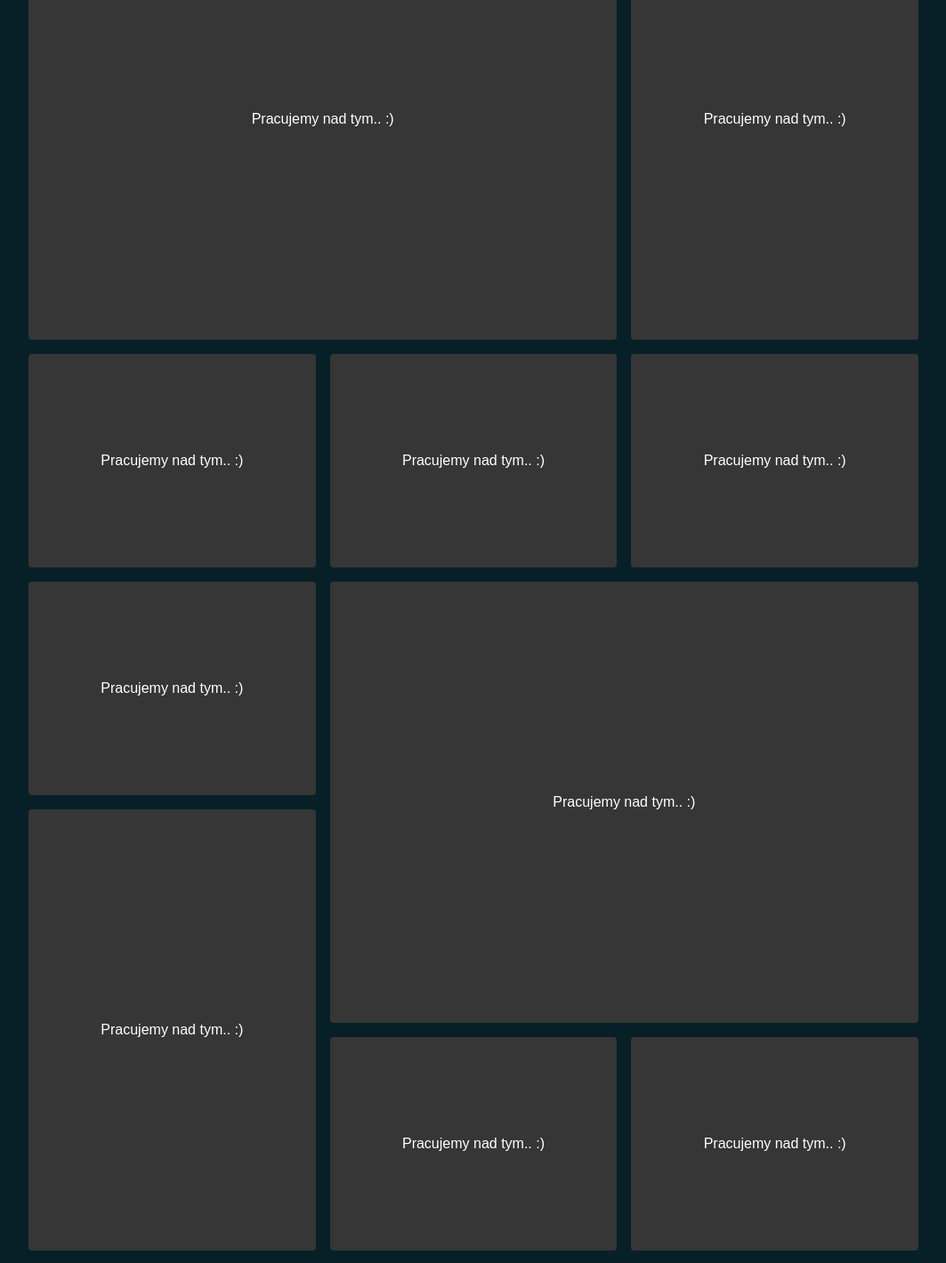
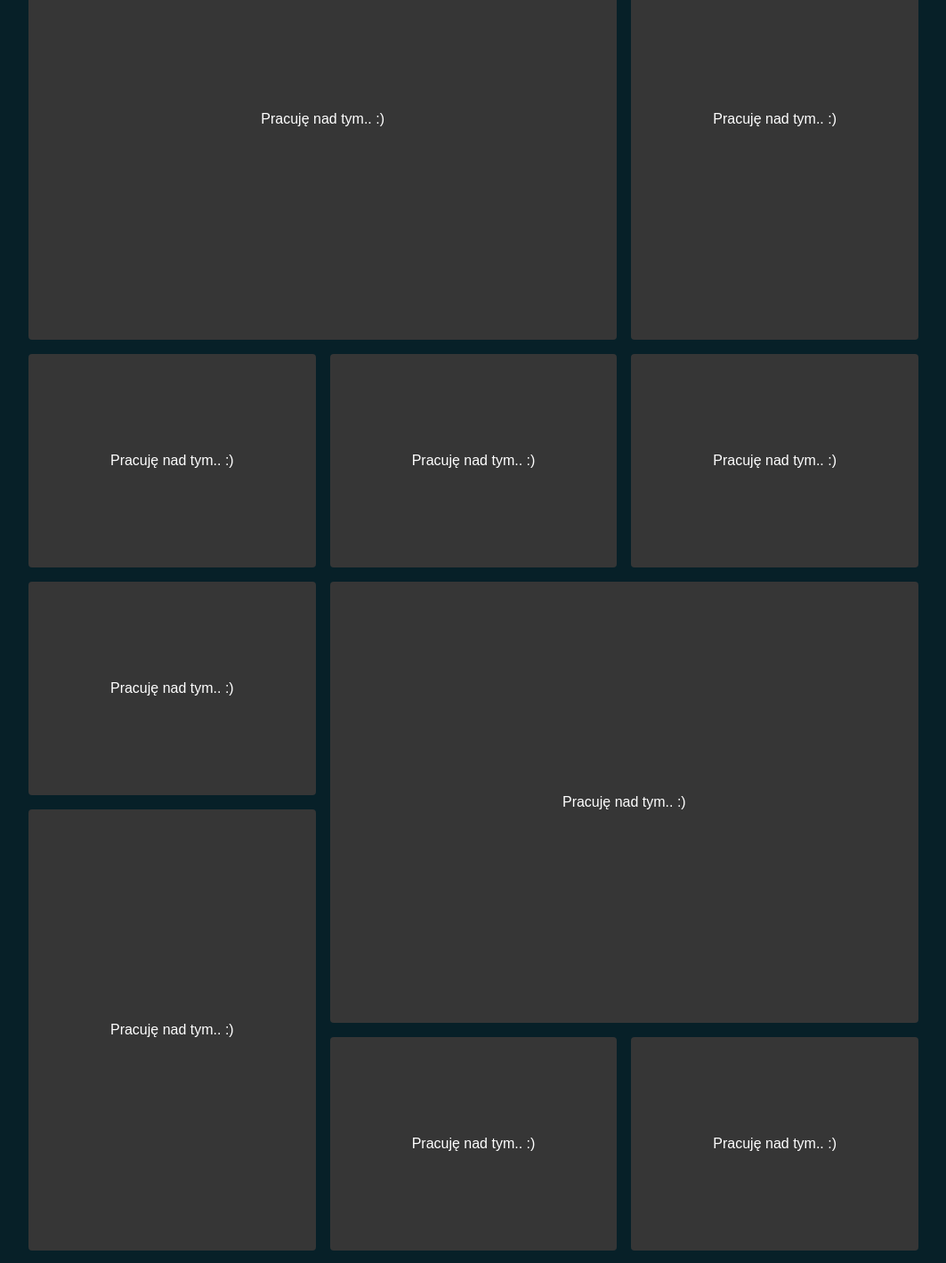
Before and after one commit to Anathretic/nietypowa-sowa-website, a React (Vite) app: page /galeria-prac in a window 1280 px wide. Shown: the part 400-1820 px from the top of the page at 89% size, without its empty margins (108-1171 px from the left). Built offline with nearby package versions, Linux system fonts and the light colour scheme; a web font is replaced by a local one.

Commit message:
Added features and fixes after UX/UI audit and improved logic

```diff
--- a/src/components/Forms/components/FormElements.jsx
+++ b/src/components/Forms/components/FormElements.jsx
@@ -37,7 +37,7 @@ export const FormReCaptchaV2 = ({ refCaptcha, reCaptchaErrorValue }) => {
 	const isMobile = useMediaQuery({ query: '(max-width: 500px)' });
 
 	return (
-		<div className='form-recaptcha-box'>
+		<div className={`form-recaptcha-box ${reCaptchaErrorValue && 'form-recaptcha-box-error'}`}>
 			<ReCAPTCHA
 				key={isMobile ? 'compact-recaptcha' : 'normal-recaptcha'}
 				size={isMobile ? 'compact' : 'normal'}
--- a/src/components/Forms/styles/styles.css
+++ b/src/components/Forms/styles/styles.css
@@ -15,8 +15,15 @@
 	padding: 1em 0 1em 4px;
 }
 
+.form-recaptcha-box div div div div iframe {
+	border: 1px solid transparent;
+	border-radius: 0.35em;
+}
+
 .form-label {
 	padding-bottom: 0.25em;
+	width: 100%;
+	text-align: start;
 }
 
 .form-input,
@@ -63,8 +70,12 @@
 	padding-top: 0.25em;
 	height: 1em;
 	width: 100%;
-	font-size: 0.8em;
+	font-size: 0.9em;
 	visibility: hidden;
+}
+
+.form-textarea-error {
+	font-size: 0.95em;
 }
 
 .form-recaptcha-error {
@@ -72,6 +83,10 @@
 	height: 2px;
 	width: 90%;
 	font-size: 0.95em;
+}
+
+.form-recaptcha-box-error div div div div iframe {
+	border: 3px solid #c80c59;
 }
 
 form input:invalid[focused='true'] ~ span,
@@ -105,7 +120,8 @@ form textarea:invalid[focused='true'] {
 
 @media screen and (min-width: 400px) {
 	.form-input,
-	.form-textarea {
+	.form-textarea,
+	.form-label {
 		width: 90%;
 	}
 }
@@ -135,7 +151,7 @@ form textarea:invalid[focused='true'] {
 	}
 
 	.form-input-error {
-		font-size: 0.9rem;
+		font-size: 0.95em;
 	}
 
 	.form-textarea-error,
--- a/src/sections/Contact/Contact.jsx
+++ b/src/sections/Contact/Contact.jsx
@@ -1,6 +1,7 @@
 import { Link } from 'react-router-dom';
 import { ContactForm } from '../../components/Forms/ContactForm';
 import { scrollToTop } from '../../utils/scrollToTopUtils';
+import { FiMail, FiPhone } from 'react-icons/fi';
 import { GiOwl } from 'react-icons/gi';
 
 import './styles/styles.css';
@@ -26,12 +27,22 @@ const Contact = () => {
 					</p>
 					<ul className='contact-title-info-box'>
 						<li>
-							<p>E-mail:</p>
-							<p>nietypowasowa@gmail.com</p>
+							<div>
+								<FiMail />
+							</div>
+							<div>
+								<p>E-mail:</p>
+								<p>nietypowasowa@gmail.com</p>
+							</div>
 						</li>
 						<li>
-							<p>Telefon:</p>
-							<p>+48 577 738 995</p>
+							<div>
+								<FiPhone />
+							</div>
+							<div>
+								<p>Telefon:</p>
+								<p>+48 577 738 995</p>
+							</div>
 						</li>
 					</ul>
 					<GiOwl className='contact-title-icon contact-title-icon--first' fontSize={70} />
--- a/src/sections/Contact/styles/styles.css
+++ b/src/sections/Contact/styles/styles.css
@@ -37,13 +37,11 @@
 
 .contact-title-subtext,
 .contact-title-info-box {
+	padding: 1em 0.2em;
 	width: 90%;
-	max-width: 400px;
-	text-align: center;
 }
 
 .contact-title-subtext {
-	padding: 1rem;
 	line-height: 1.8em;
 }
 
@@ -58,13 +56,28 @@
 }
 
 .contact-title-info-box {
-	padding: 2rem 0;
 	list-style-type: none;
 }
 
 .contact-title-info-box li {
-	padding: 0.5em;
+	display: flex;
+	align-items: center;
+	flex-direction: row;
+	padding: 0.5em 0;
 	width: 100%;
+}
+
+.contact-title-info-box li div:first-of-type {
+	display: block;
+	margin-right: 20px;
+}
+
+.contact-title-info-box li div:first-of-type svg {
+	font-size: 28px;
+}
+
+.contact-title-info-box li:nth-of-type(2) div svg {
+	margin-top: 10px;
 }
 
 .contact-title-info-box p {
@@ -82,7 +95,16 @@
 
 @media screen and (max-width: 300px) {
 	.contact-title-info-box li {
-		padding: 0.5em 0;
+		align-items: start;
+		flex-direction: column;
+	}
+}
+
+@media screen and (min-width: 400px) {
+	.contact-title-info-box,
+	.contact-title-subtext {
+		padding: 1em 0;
+		width: 84%;
 	}
 }
 
@@ -140,11 +162,19 @@
 		font-size: 1.1rem;
 	}
 
+	.contact-title-subtext {
+		padding: 2rem 4rem 1rem 1rem;
+	}
+
 	.contact-title-info-box {
-		padding: 2rem 2.25rem;
+		padding: 2rem 2.25rem 2rem 1.55rem;
 		max-width: 400px;
-		list-style-type: disc;
-		text-align: left;
+		justify-content: start;
+		font-size: 1.1rem;
+	}
+
+	.contact-title-info-box li div:first-of-type {
+		margin-left: -9px;
 	}
 
 	.contact-form {
@@ -159,17 +189,17 @@
 	}
 
 	.contact-title-icon--first {
-		bottom: 1.25em;
+		bottom: 0.5em;
 		left: 5.6em;
 	}
 
 	.contact-title-icon--second {
-		bottom: 0.35em;
+		bottom: -0.4em;
 		left: 7.1em;
 	}
 
 	.contact-title-icon--third {
-		bottom: 2.35em;
+		bottom: 1.6em;
 		left: 9.2em;
 	}
 }
--- a/src/sections/Gallery/Gallery.jsx
+++ b/src/sections/Gallery/Gallery.jsx
@@ -13,22 +13,22 @@ const Gallery = () => {
 				<div className='gallery-mosaic-container'>
 					<div className='image-mosaic w-full'>
 						<div className='card card-tall card-wide card-with-bg gallery-image--first'>
-							<span>Pracujemy nad tym.. :)</span>
+							<span>Pracuję nad tym.. :)</span>
 						</div>
 						<div className='card card-tall card-with-bg gallery-image--second'>
-							<span>Pracujemy nad tym.. :)</span>
+							<span>Pracuję nad tym.. :)</span>
 						</div>
 						<div className='card card-with-bg gallery-image--third'>
-							<span>Pracujemy nad tym.. :)</span>
+							<span>Pracuję nad tym.. :)</span>
 						</div>
 						<div className='card card-with-bg gallery-image--fourth'>
-							<span>Pracujemy nad tym.. :)</span>
+							<span>Pracuję nad tym.. :)</span>
 						</div>
 						<div className='card card-with-bg gallery-image--fifth'>
-							<span>Pracujemy nad tym.. :)</span>
+							<span>Pracuję nad tym.. :)</span>
 						</div>
 						<div className='card card-with-bg gallery-image--sixth'>
-							<span>Pracujemy nad tym.. :)</span>
+							<span>Pracuję nad tym.. :)</span>
 						</div>
 						<div className='card card-wide gallery-image--seventh'>
 							<Link to='/galeria-prac' className='gallery-btn' onClick={scrollToTop}>
--- a/src/subpages/GallerySubpage/GallerySubpage.jsx
+++ b/src/subpages/GallerySubpage/GallerySubpage.jsx
@@ -31,40 +31,40 @@ const GallerySubpage = () => {
 						<div className='gallery-subpage-mosaic-container'>
 							<div className='image-mosaic w-full'>
 								<div className='card card-tall card-wide card-with-bg'>
-									<span>Pracujemy nad tym.. :)</span>
+									<span>Pracuję nad tym.. :)</span>
 								</div>
 								<div className='card card-tall card-with-bg'>
-									<span>Pracujemy nad tym.. :)</span>
+									<span>Pracuję nad tym.. :)</span>
 								</div>
 								<div className='card card-with-bg'>
-									<span>Pracujemy nad tym.. :)</span>
+									<span>Pracuję nad tym.. :)</span>
 								</div>
 								<div className='card card-with-bg'>
-									<span>Pracujemy nad tym.. :)</span>
+									<span>Pracuję nad tym.. :)</span>
 								</div>
 								<div className='card card-with-bg'>
-									<span>Pracujemy nad tym.. :)</span>
+									<span>Pracuję nad tym.. :)</span>
 								</div>
 								<div className='card card-with-bg'>
-									<span>Pracujemy nad tym.. :)</span>
+									<span>Pracuję nad tym.. :)</span>
 								</div>
 								<div className='card card-tall card-wide card-with-bg'>
-									<span>Pracujemy nad tym.. :)</span>
+									<span>Pracuję nad tym.. :)</span>
 								</div>
 								<div className='card card-tall card-with-bg'>
-									<span>Pracujemy nad tym.. :)</span>
+									<span>Pracuję nad tym.. :)</span>
 								</div>
 								<div className='card card-with-bg'>
-									<span>Pracujemy nad tym.. :)</span>
+									<span>Pracuję nad tym.. :)</span>
 								</div>
 								<div className='card card-with-bg'>
-									<span>Pracujemy nad tym.. :)</span>
+									<span>Pracuję nad tym.. :)</span>
 								</div>
 								<div className='card card-with-bg'>
-									<span>Pracujemy nad tym.. :)</span>
+									<span>Pracuję nad tym.. :)</span>
 								</div>
 								<div className='card card-with-bg'>
-									<span>Pracujemy nad tym.. :)</span>
+									<span>Pracuję nad tym.. :)</span>
 								</div>
 							</div>
 						</div>
--- a/src/utils/scrollToTopUtils.js
+++ b/src/utils/scrollToTopUtils.js
@@ -1,4 +1,6 @@
-export const scrollToTop = () => {
+export const scrollToTop = e => {
+	if (e.ctrlKey) return;
+
 	const body = document.querySelector('#root');
 
 	setTimeout(() => {
```
